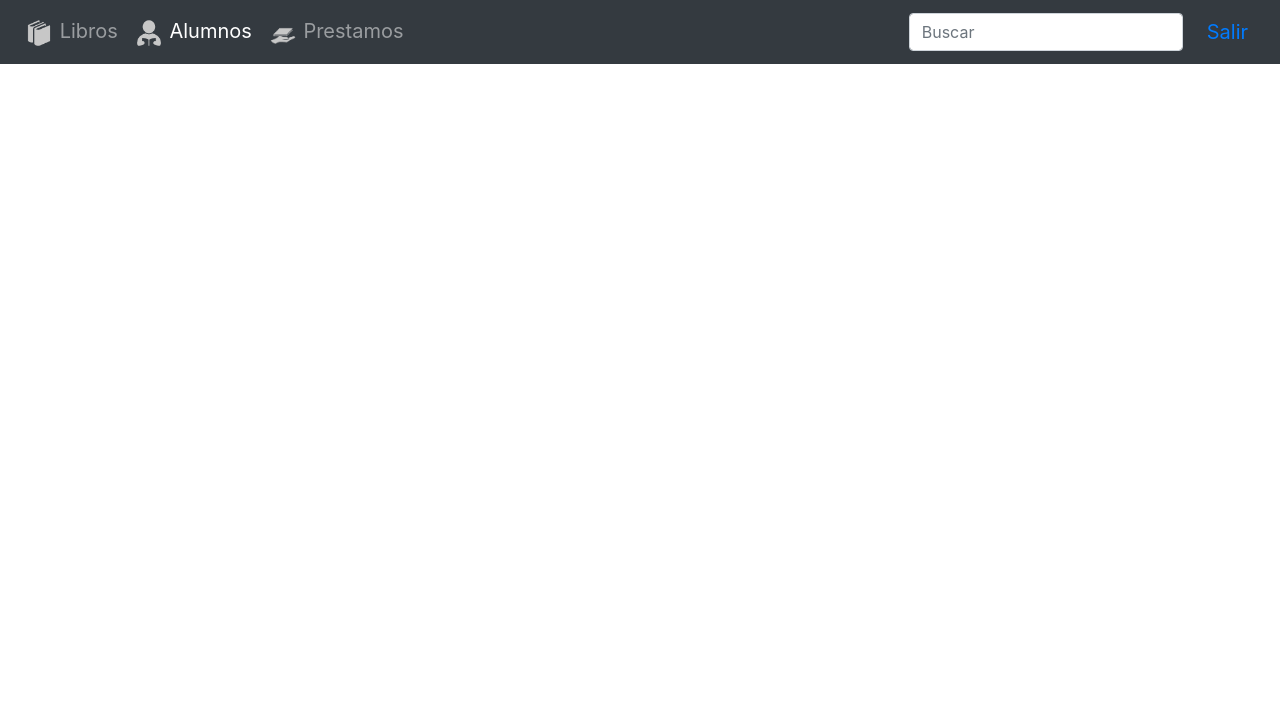
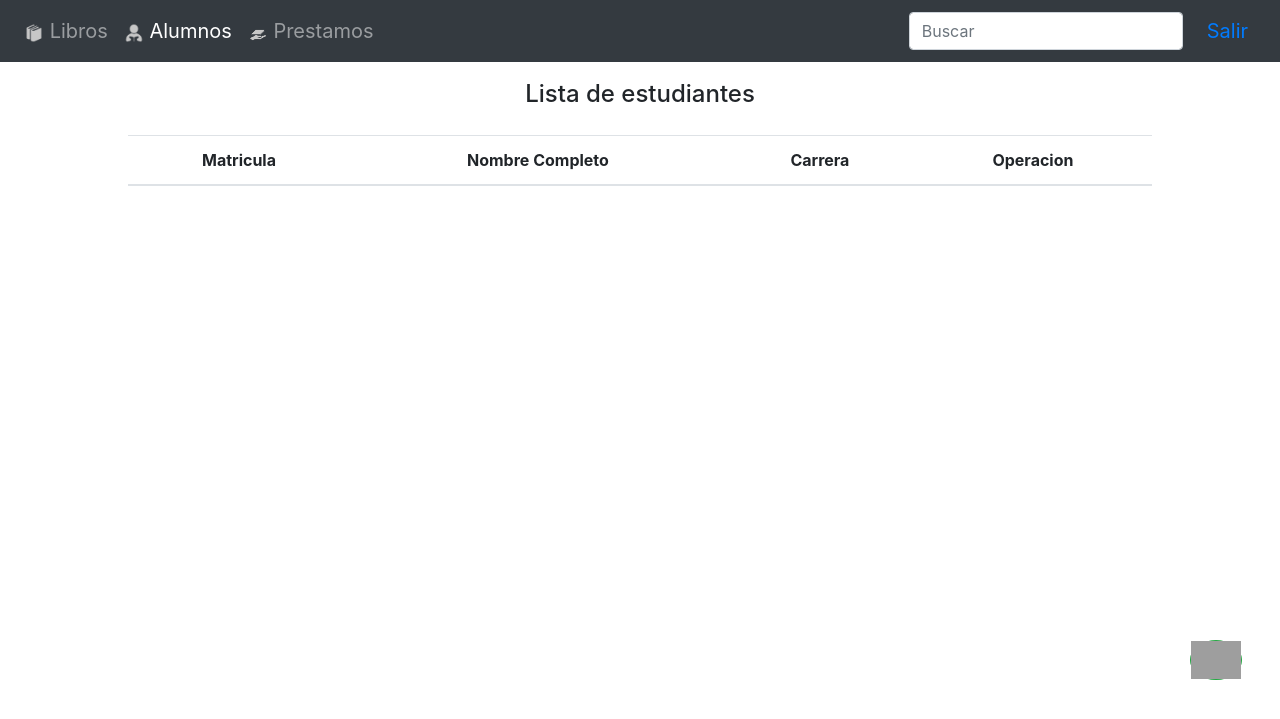
Before and after one commit to nhatsux/phpBiblioteca, a PHP site: template Biblioteca/view/student.php in a window 1280 px wide. Shown: the top 719 px of the page. Run offline with PHP 8.4, Linux system fonts and the light colour scheme; the template is opened without the code that fills it, so the values that code supplies are empty; the visitor is signed in with stand-in values (Sample User, id 1); grey boxes are pictures that could not be loaded.

```diff
--- a/Biblioteca/model/AddBook.php
+++ b/Biblioteca/model/AddBook.php
@@ -21,6 +21,7 @@ if ($_SESSION["active"]){
                                             ".$data->num_page.",'".$data ->biding."','".$data->editorial."',
                                             '".$data ->language."','".$data->ISBN."','".$data->cover."')";
             $response =  $oAccesoDatos -> ejecutarComando($sQuery);
+            $oAccesoDatos -> desconectar();
             if ($response >0)
                 $msj ="Agregado exitosamente";
             else
--- a/Biblioteca/model/GetStudent.php
+++ b/Biblioteca/model/GetStudent.php
@@ -37,8 +37,8 @@ $sCadJson =
                 "nombre":"'.$response[0][1].'",
                 "apePaterno":"'.$response[0][2].'",
                 "apeMaterno":"'.$response[0][3].'",
-                "activo":"'.$response[0][4].'",
-                "vigencia":"'.$response[0][5].'",
+                "activo":"'.($response[0][4]=="t"?1:0).'",
+                "vigencia":"'.($response[0][5]=="t"?1:0).'",
                 "carrera" : "'.$response[0][6].'"
                 }
 }';
--- a/Biblioteca/model/GetStudents.php
+++ b/Biblioteca/model/GetStudents.php
@@ -6,7 +6,9 @@ $arrRS = null;
 if($oAccesoDatos ->conectar()){
     $request_body = file_get_contents('php://input');
     $data = json_decode($request_body);
-    $sQuery = "SELECT titulo,autor,num_page,encuadernacion,editorial,lengua,isbn,portada,cantidad FROM libro ORDER BY titulo";
+    $sQuery= " SELECT t1.matricula,t1.nombre AS estudiante,t1.apepaterno,t1.apematerno,t1.activo,t1.vigencia,t2.nombre
+                  FROM estudiante t1, carrera t2
+                  WHERE  t2.id_carrera = t1.id_carrera";
     $arrRS = $oAccesoDatos -> ejecutarConsulta($sQuery);
     $oAccesoDatos->desconectar();
 }
@@ -14,20 +16,18 @@ if ($arrRS){
     $sCadJson =
 		'{
 			"successful":true,
-			"arrBook":[';
+			"arrStudent":[';
 
 		//Recorrer arreglo para llenar objetos
 		foreach($arrRS as $arrayBook){
 			$sCadJson = $sCadJson.'{
-                    "title": "'.$arrayBook[0].'",
-                    "author":"'.$arrayBook[1].'",
-                    "num_page": '.$arrayBook[2].',
-                    "biding":"'.$arrayBook[3].'",
-                    "editorial":"'.$arrayBook[4].'",
-                    "language":"'.$arrayBook[5].'",
-                    "ISBN": "'.$arrayBook[6].'",
-                    "cover":"'.$arrayBook[7].'",
-                    "amount":'.$arrayBook[8].'
+                    "matricula": "'.$arrayBook[0].'",
+                    "nombre":"'.$arrayBook[1].'",
+                    "apePaterno": "'.$arrayBook[2].'",
+                    "apeMaterno":"'.$arrayBook[3].'",
+                    "activo":'.($arrayBook[4]=="t"?1:0).',
+                    "vigencia":'.($arrayBook[5]=="t"?1:0).',
+                    "carrera": "'.$arrayBook[6].'"
 					},';
 		}
 		//Sobra una coma, eliminarla
@@ -42,7 +42,7 @@ else{
     $sCadJson =
     '{
         "successful":false,
-        "arrBook": []
+        "arrStudent": []
     }';
 }
     header('Content-type: application/json');
--- /dev/null
+++ b/Biblioteca/src/js/students.js
@@ -0,0 +1,69 @@
+import {getStudentsList,findStudent} from './studentData.js'
+var responseAlumns;
+async function buildViemstudents (){
+    responseAlumns= await getStudentsList();
+    builContentTable(responseAlumns.arrStudent);
+}
+
+function builContentTable(listAlumns){
+    tableStudentBody.innerHTML ="";
+    if (responseAlumns.successful){
+        listAlumns.forEach(alumn => {
+            tableStudentBody.innerHTML+=
+            `
+            <tr class = ${alumn.activo?"bg-danger":alumn.vigencia?"":"bg-warning"}>
+                <td>${alumn.matricula}</td>
+                <td>${alumn.nombre} ${alumn.apePaterno} ${alumn.apeMaterno}</td>
+                <td>${alumn.carrera}</td>
+                <td>
+                    <div class="row">
+                        <div class="col-6">
+                            <img  data-student= "${alumn.matricula}" class="edit btn btn-primary btn-sm "  title="Editar alumno"  src="../src/image/icons/edit.png" data-toggle="modal" data-target="#addModalStudent">
+                        </div>
+                        <div class="col-6">
+                            <img class="loan btn btn-success btn-sm "  title= "Prestamos"  src="../src/image/icons/loan.png" data-toggle="modal" data-target="#addModalLoan">
+                        </div>
+                    </div>
+                </td>
+            </tr>
+            `
+        });
+    }
+}
+
+function filterAlumns (filter){
+    return responseAlumns.arrStudent.filter(alumn => {
+      return alumn.nombre.replace(/ /g,"").toUpperCase().includes(filter.replace(/ /g,"").toUpperCase().trim())||
+      alumn.matricula.includes(filter.trim()) ||
+      alumn.carrera.replace(/ /g,"").toUpperCase().includes(filter.replace(/ /g,"").toUpperCase().trim())
+    })
+  }
+
+searchInput.onkeyup = () =>{
+    builContentTable(filterAlumns(searchInput.value));
+}
+
+tableStudentBody.onclick = e =>{
+    if (e.target.tagName === "IMG"){
+        switch (e.target.classList[0]) {
+            case "edit":
+                btnStudentM.innerHTML = "Editar Alumno"
+                buildModal(e.target.dataset.student);
+                break;
+
+            default:
+                break;
+        }
+    }
+
+}
+
+function buildModal(student){
+    var alumn = responseAlumns.arrStudent.find(element => element.matricula === student);
+    console.log(alumn.nombre)
+    nameStudent.value = alumn.nombre;
+}
+
+
+
+buildViemstudents();
--- /dev/null
+++ b/Biblioteca/src/style/students.css
@@ -0,0 +1,52 @@
+.navbar{
+    position:fixed;
+    z-index:1;
+    width:100%;
+}
+
+.hide {
+    display: none;
+}
+img {
+    width: 20px;
+}
+.nav-link{
+    font-size: 20px;
+}
+
+.table{
+    position: absolute;
+    top: 10%;
+    text-align: center;
+
+}
+
+#tableStudents {
+    width: 80%;
+    margin-left: 10%;
+    margin-top: 4%;
+    text-align: center;
+}
+
+.edit {
+    width: 40px;
+
+}
+.loan{
+    width: 40px;
+
+}
+
+#addBook{
+    align-items: center;
+    border-radius: 50%;
+    padding: 0;
+    right: 3%;
+    z-index:1;
+    position: fixed;;
+    top:80%;
+}
+
+#addBook img {
+    width: 50px;
+}
--- /dev/null
+++ b/Biblioteca/view/addStudent.php
@@ -0,0 +1,28 @@
+<div class="modal fade" id="addModalStudent" tabindex="-1" role="dialog" aria-labelledby="addModalStudent" aria-hidden="true">
+  <div class="modal-dialog" role="document">
+    <div class="modal-content">
+      <div class="modal-header">
+        <h5 class="modal-title" id="titleModalBook">Estudiante</h5>
+        <button type="reset" id="cancel" class="close" data-dismiss="modal" aria-label="Close">
+          <span aria-hidden="true">&times;</span>
+        </button>
+      </div>
+      <div class="modal-body">
+        <form id="formBook"  onsubmit="return false" >
+          <div class="form-row">
+              <div class="form-group col-12">
+                  <label for="nameStudent">Nombre</label>
+                  <input type="text" id="nameStudent" class="form-control" required>
+                  <label for="biding">Lenguaje</label>
+                  <input type="text" id="language" class="form-control" placeholder="Lenguaje del libro" required>
+              </div>
+          <div class="modal-footer">
+            <button type="button" class="btn btn-secondary" id="btnCancel" data-dismiss="modal">Cancelar</button>
+            <button type="submit" class="btn btn-primary" id="btnStudentM">button</button>
+          </div>
+        </form>
+      </div>
+
+    </div>
+  </div>
+</div>
--- a/Biblioteca/view/loan.php
+++ b/Biblioteca/view/loan.php
@@ -57,7 +57,7 @@
 
       </div>
       <div class="modal-footer">
-        <button type="button" class="btn btn-secondary" id="cancelLoan" data-dismiss="modal">Cancelar</button>
+        <button type="button" class="btn btn-secondary" id="cancelLoan1" data-dismiss="modal">Cancelar</button>
         <button type="button" class="btn btn-primary" id="btnLoanM">button</button>
       </div>
     </div>
--- a/Biblioteca/view/student.php
+++ b/Biblioteca/view/student.php
@@ -12,16 +12,19 @@ if (!isset($_SESSION["active"]) ){
     <meta name="viewport" content="width=device-width, initial-scale=1.0">
     <meta http-equiv="X-UA-Compatible" content="ie=edge">
     <title>Estudiantes</title>
+
     <link rel="stylesheet" href="../src/bootstrap.min.css">
-    <link rel="stylesheet" href="../src/style/books.css">
     <link rel="stylesheet" href="../src/style/menu.css">
+    <link rel="stylesheet" href="../src/style/students.css">
     <script src="../src/jquery-3.3.1.slim.min.js"></script>
     <script src="../src/bootstrap.min.js"></script>
     <script src="../src/popper.min.js"></script>
     <script src="../src/sweetalert.min.js"></script>
+    <script type="module" src="../src/js/students.js"  type="text/javascript"></script>
 </head>
 <body>
-    <nav class="navbar navbar-expand-lg navbar-dark bg-dark" >
+
+   <nav class="navbar navbar-expand-lg navbar-dark bg-dark" >
     <button class="navbar-toggler" type="button" data-toggle="collapse" data-target="#navbarToggler" aria-controls="navbarToggler" aria-expanded="false" aria-label="Toggle navigation">
         <span class="navbar-toggler-icon"></span>
     </button>
@@ -47,7 +50,25 @@ if (!isset($_SESSION["active"]) ){
         </form>
     </div>
     </nav>
+    <div class="table">
+        <h4>Lista de estudiantes</h4>
+         <table class ="table" id="tableStudents">
+             <thead>
+                 <tr>
+                    <th>Matricula</th>
+                    <th>Nombre Completo</th>
+                    <th>Carrera</th>
+                    <th>Operacion</th>
+                 </tr>
+             </thead>
+             <tbody id="tableStudentBody">
 
-
+             </tbody>
+         </table>
+         <button type="button" class="btn btn-success" id="addBook" data-toggle="modal" data-target="#addModalBook">
+          <img   title="Agregar un libro nuevo" src="../src/image/icons/add.svg">
+        </button>
+    </div>
+    <?php include ("addStudent.php"); ?>
 </body>
 </html>
```
Also changed, not shown: Biblioteca/src/js/addBooks.js (+26 -26 lines), Biblioteca/src/js/studentData.js (+31 -17 lines).
